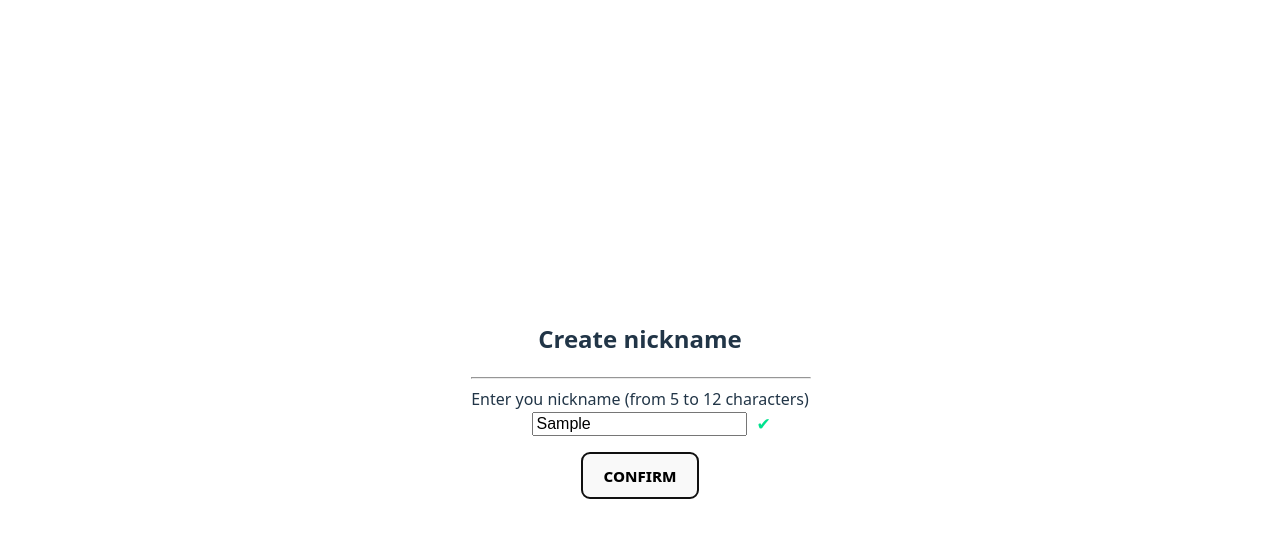
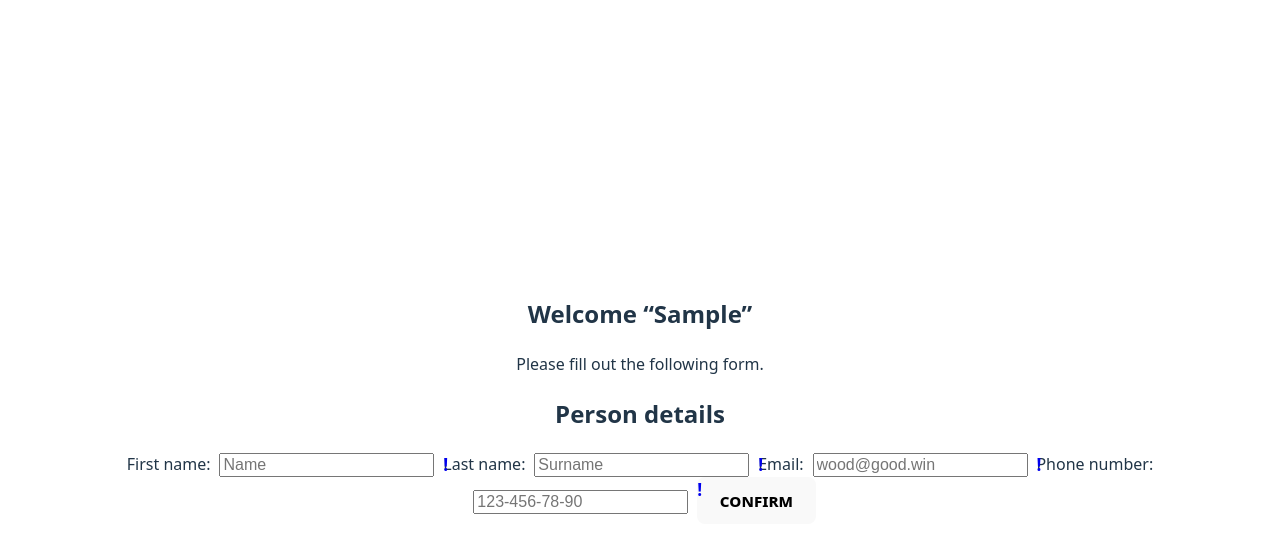
Before and after one commit to petrushya/sample-cv, a React (Vite) app: page / in a window 1280 px wide. Both pictures are taken after typing "Sample" into the empty fields and a click on the button "confirm". Shown: the top 552 px of the page. Built offline with nearby package versions, Linux system fonts and the light colour scheme.

Commit message:
edited some mistake

```diff
--- a/src/App.jsx
+++ b/src/App.jsx
@@ -9,7 +9,7 @@ export default function App() {
 
   return (
     <>
-      {!data.Nickname
+      {!data.nickname
       ? <Nickname data={data} setData={setData} />
       : <Fragment>
         <h2>Welcome &ldquo;{data.nickname}&rdquo;</h2>
--- a/src/assets/person.jsx
+++ b/src/assets/person.jsx
@@ -22,7 +22,7 @@ export default function Person({ data, setData }) {
   data.person && console.log(data);
   return (
     <>
-      <form onSabmit={handleSavePerson}>
+      <form onSubmit={handleSavePerson}>
         <h2>Person details</h2>
         <label>
           First name:
```
